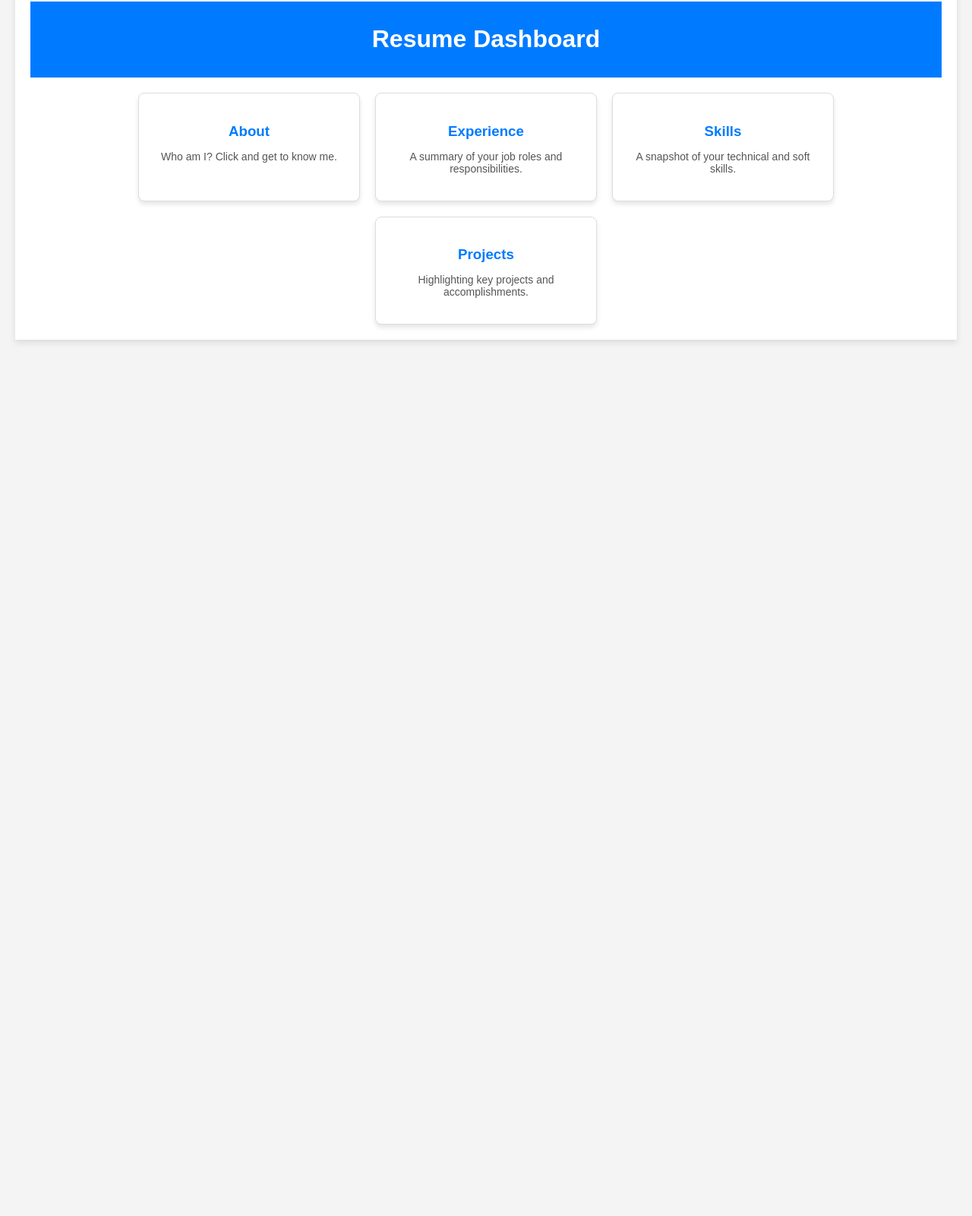
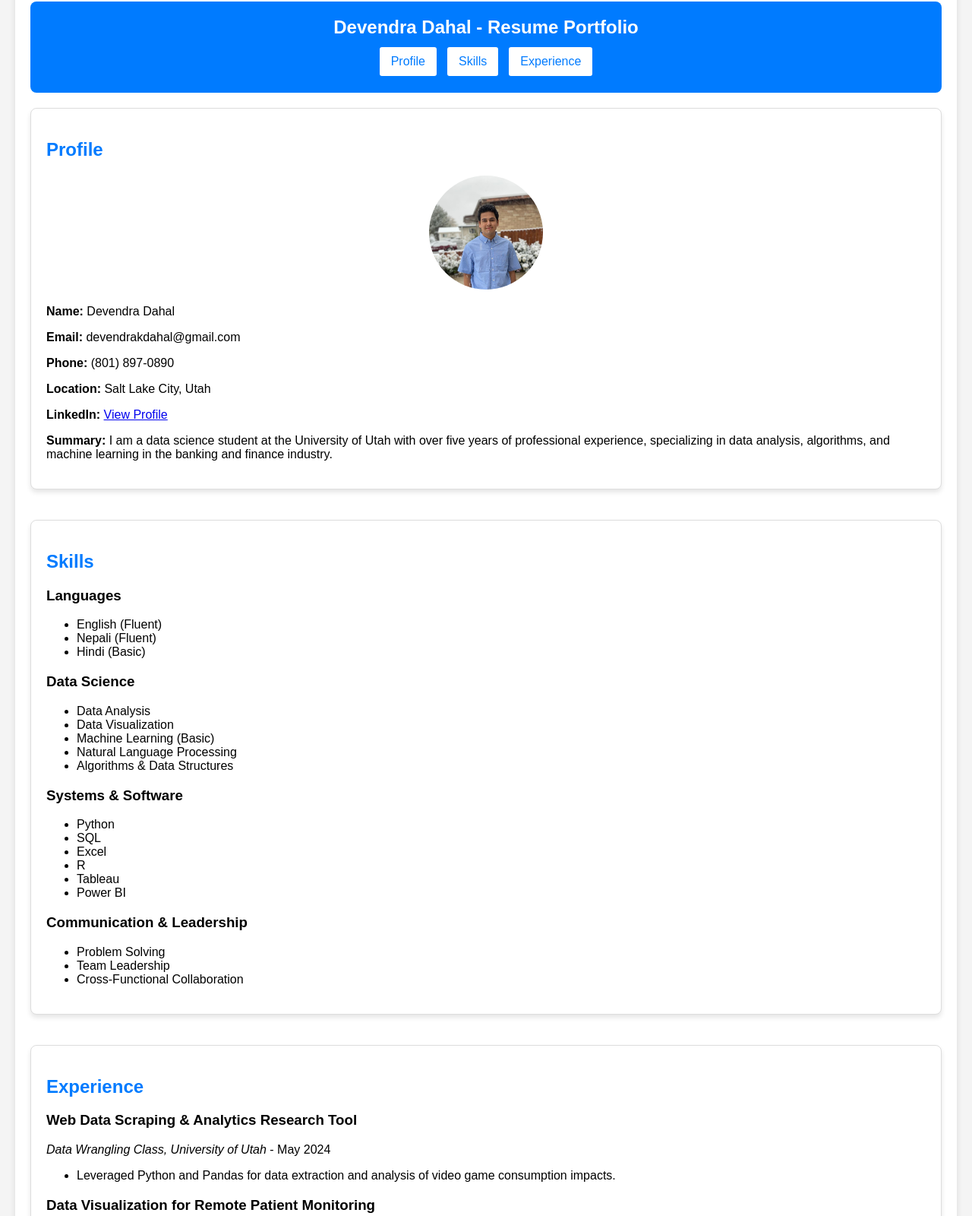
Before and after one commit to Toast465/personal-Website, a plain HTML site: page index.html in a window 1280 px wide. Shown: the part 18-1618 px from the top of the page at 76% size. Before the commit the page ends 800 px from the top, so only its background shows below. Drawn offline with Linux system fonts and the light colour scheme.

Commit message:
Changed the dashboard layout to a simple display wtih smooth scrolling. Working on the css of the profile section by adding a professional photo.

```diff
--- a/index.html
+++ b/index.html
@@ -3,33 +3,96 @@
 <head>
     <meta charset="UTF-8">
     <meta name="viewport" content="width=device-width, initial-scale=1.0">
-    <title>Resume Dashboard</title>
+    <title>Devendra Dahal - Resume Portfolio</title>
     <link rel="stylesheet" href="style.css">
 </head>
 <body>
     <div class="dashboard">
         <header>
-            <h1>Resume Dashboard</h1>
+            <h1>Devendra Dahal - Resume Portfolio</h1>
+            <div class="button-container">
+                <button data-scroll-to="profile">Profile</button>
+                <button data-scroll-to="skills">Skills</button>
+                <button data-scroll-to="experience">Experience</button>
+            </div>
         </header>
         <main>
-            <div class="card-container">
-                <div class="card" onclick="navigateTo('about.html')">
-                    <h3>About</h3>
-                    <p>Who am I? Click and get to know me.</p>
-                </div>
-                <div class="card" onclick="navigateTo('experience.html')">
-                    <h3>Experience</h3>
-                    <p>A summary of your job roles and responsibilities.</p>
-                </div>
-                <div class="card" onclick="navigateTo('skills.html')">
-                    <h3>Skills</h3>
-                    <p>A snapshot of your technical and soft skills.</p>
-                </div>
-                <div class="card" onclick="navigateTo('projects.html')">
-                    <h3>Projects</h3>
-                    <p>Highlighting key projects and accomplishments.</p>
-                </div>
-            </div>
+            <section id="profile">
+                <h2>Profile</h2>
+                <img src="image.jpg" alt="Devendra Dahal" class="profile-image">
+                <p><strong>Name:</strong> Devendra Dahal</p>
+                <p><strong>Email:</strong> devendrakdahal@gmail.com</p>
+                <p><strong>Phone:</strong> (801) 897-0890</p>
+                <p><strong>Location:</strong> Salt Lake City, Utah</p>
+                <p><strong>LinkedIn:</strong> <a href="http://www.linkedin.com/in/devendra-dahal-33601b263/" target="_blank">View Profile</a></p>
+                <p>
+                    <strong>Summary:</strong>
+                     I am a data science student at the University of Utah with over five years of professional experience, specializing in data analysis, algorithms, and machine learning in the banking and finance industry.
+                </p>
+            </section>
+            <section id="skills">
+                <h2>Skills</h2>
+                <h3>Languages</h3>
+                <ul>
+                    <li>English (Fluent)</li>
+                    <li>Nepali (Fluent)</li>
+                    <li>Hindi (Basic)</li>
+                </ul>
+                <h3>Data Science</h3>
+                <ul>
+                    <li>Data Analysis</li>
+                    <li>Data Visualization</li>
+                    <li>Machine Learning (Basic)</li>
+                    <li>Natural Language Processing</li>
+                    <li>Algorithms & Data Structures</li>
+                </ul>
+                <h3>Systems & Software</h3>
+                <ul>
+                    <li>Python</li>
+                    <li>SQL</li>
+                    <li>Excel</li>
+                    <li>R</li>
+                    <li>Tableau</li>
+                    <li>Power BI</li>
+                </ul>
+                <h3>Communication & Leadership</h3>
+                <ul>
+                    <li>Problem Solving</li>
+                    <li>Team Leadership</li>
+                    <li>Cross-Functional Collaboration</li>
+                </ul>
+            </section>
+
+            <section id="experience">
+                <h2>Experience</h2>
+                <h3>Web Data Scraping & Analytics Research Tool</h3>
+                <p><em>Data Wrangling Class, University of Utah</em> - May 2024</p>
+                <ul>
+                    <li>Leveraged Python and Pandas for data extraction and analysis of video game consumption impacts.</li>
+                </ul>
+                <h3>Data Visualization for Remote Patient Monitoring</h3>
+                <p><em>Data Visualization Class, University of Utah</em> - December 2024</p>
+                <ul>
+                    <li>Collaborated with a team of three to design interactive data visualizations using D3.js.</li>
+                    <li>Utilized data science techniques to collect, clean, and analyze remote medical monitoring data.</li>
+                    <li>Developed a storyboard-style visualization to aid doctors in identifying symptoms and potential issues before they occur, supporting better decision-making.</li>
+                </ul>
+                <h3>Program Coordinator – Tutoring</h3>
+                <p><em>GEAR UP, Utah Valley University</em> - Aug 2023 – Present</p>
+                <ul>
+                    <li>Conducted statistical analysis to identify trends in student performance and maintain databases.</li>
+                </ul>
+                <h3>Team Lead</h3>
+                <p><em>TRIO Upward Bound, University of Utah</em> - Jun 2022 – Aug 2023</p>
+                <ul>
+                    <li>Mentored high school students and led tailored academic programs.</li>
+                </ul>
+                <h3>Academic Support Specialist</h3>
+                <p><em>Promise South Salt Lake</em> - Aug 2018 – Jul 2019</p>
+                <ul>
+                    <li>Provided tutoring and creative teaching to high school students.</li>
+                </ul>
+            </section>
         </main>
     </div>
     <script src="script.js"></script>
--- a/script.js
+++ b/script.js
@@ -1,13 +1,11 @@
-function navigateTo(page) {
-    fetch(page, { method: 'HEAD' })
-        .then(response => {
-            if (response.ok) {
-                window.location.href = page;
-            } else {
-                console.warn(`Page not found: ${page}`);
+document.addEventListener('DOMContentLoaded', () => {
+    document.querySelectorAll('.button-container button').forEach(button => {
+        button.addEventListener('click', () => {
+            const targetId = button.getAttribute('data-scroll-to');
+            const targetSection = document.getElementById(targetId);
+            if (targetSection) {
+                targetSection.scrollIntoView({ behavior: 'smooth' });
             }
-        })
-        .catch(error => {
-            console.error(`Error checking page: ${page}`, error);
         });
-}
+    });
+});
--- a/style.css
+++ b/style.css
@@ -1,16 +1,16 @@
-/* Same base styling as before */
 body {
     font-family: Arial, sans-serif;
     margin: 0;
     padding: 0;
     background-color: #f4f4f4;
+    scroll-behavior: smooth;
 }
 
 .dashboard {
     max-width: 1200px;
     margin: 0 auto;
+    padding: 20px;
     background: white;
-    padding: 20px;
     box-shadow: 0 4px 8px rgba(0, 0, 0, 0.1);
 }
 
@@ -18,41 +18,58 @@ header {
     text-align: center;
     background-color: #007BFF;
     color: white;
-    padding: 10px 0;
+    padding: 20px;
+    position: relative;
+    border-radius: 8px;
     margin-bottom: 20px;
 }
 
-/* Card container styling */
-.card-container {
-    display: flex;
-    flex-wrap: wrap;
-    gap: 20px;
-    justify-content: center;
+header h1 {
+    margin: 0;
+    font-size: 24px;
 }
 
-.card {
-    width: 250px;
+.button-container {
+    margin-top: 10px;
+    display: flex;
+    justify-content: center;
+    gap: 10px;
+}
+
+.button-container button {
+    background-color: white;
+    color: #007BFF;
+    border: 2px solid #007BFF;
+    border-radius: 5px;
+    padding: 10px 15px;
+    font-size: 16px;
+    cursor: pointer;
+    transition: all 0.3s ease;
+}
+
+.button-container button:hover {
+    background-color: #0056b3;
+    color: white;
+    border-color: #0056b3;
+}
+
+section {
+    margin-bottom: 40px;
     padding: 20px;
-    background-color: white;
+    background-color: #fff;
     border: 1px solid #ddd;
     border-radius: 8px;
     box-shadow: 0 4px 6px rgba(0, 0, 0, 0.1);
-    transition: transform 0.2s, box-shadow 0.2s;
-    cursor: pointer;
-    text-align: center;
 }
 
-.card:hover {
-    transform: translateY(-5px);
-    box-shadow: 0 8px 12px rgba(0, 0, 0, 0.2);
+section h2 {
+    color: #007BFF;
 }
 
-.card h3 {
-    color: #007BFF;
-    margin-bottom: 10px;
+.profile-image {
+    display: block;
+    max-width: 150px;
+    height: auto;
+    border-radius: 50%;
+    margin: 0 auto 20px;
 }
-
-.card p {
-    color: #555;
-    font-size: 14px;
-}
```
Also changed, not shown: about.html (deleted, +0 -27 lines), image.jpg (added).
